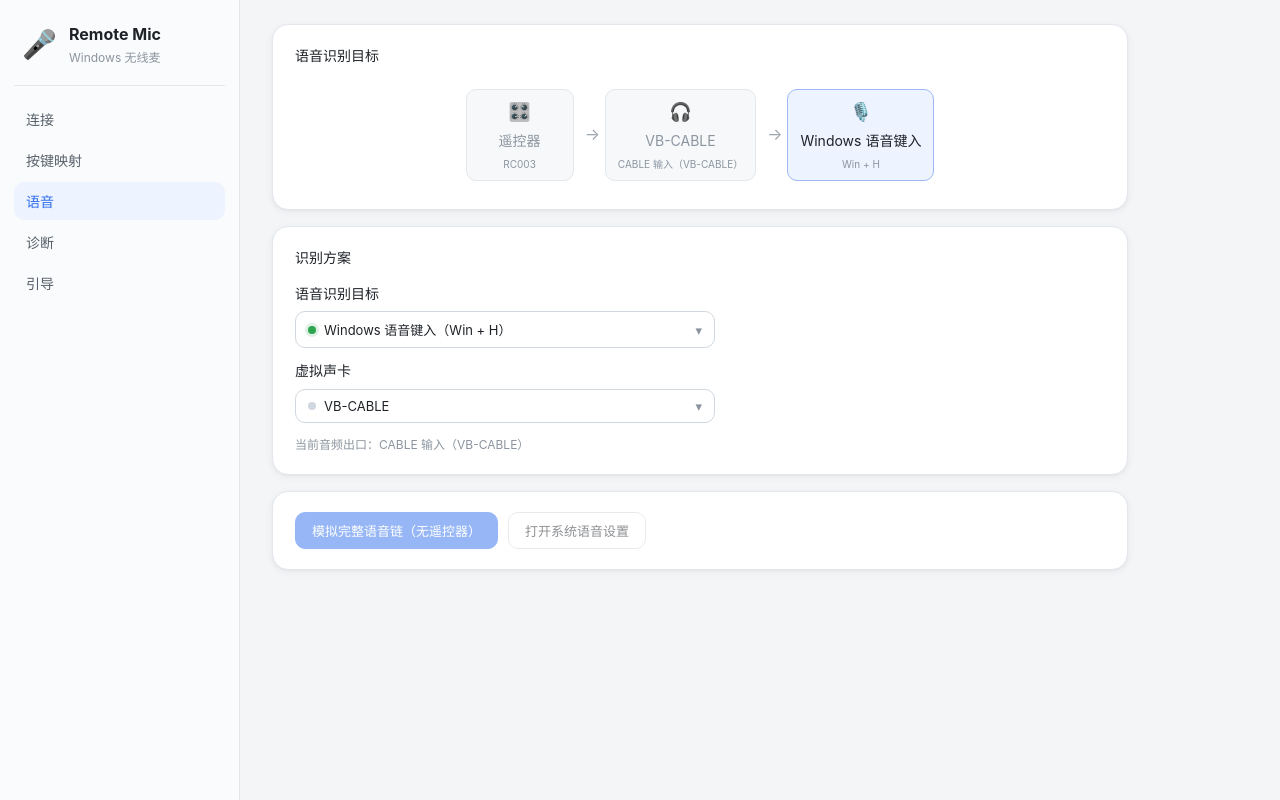
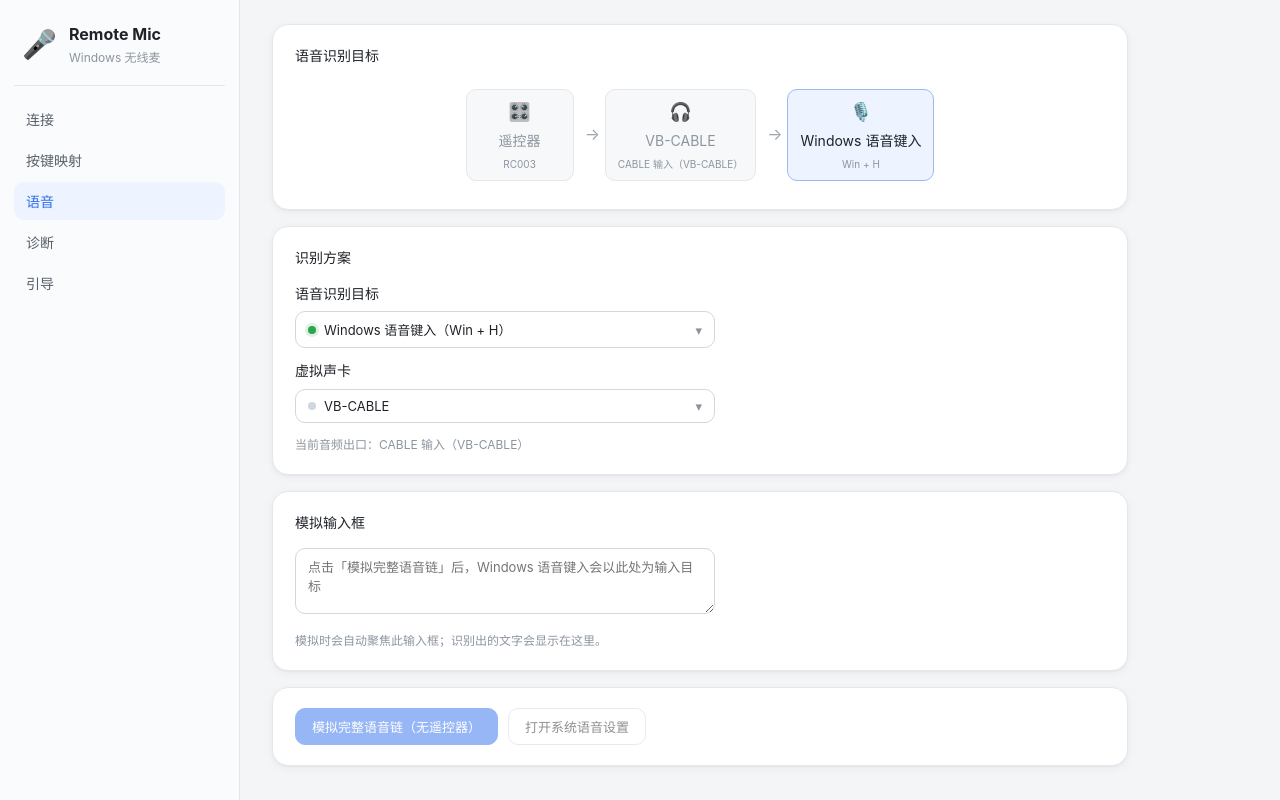
Before and after one commit to poluce/windows-remote-mic, a React (Vite) app: page / in a window 1280 px wide. Both pictures are taken after a click on the button "语音". Built offline with nearby package versions, Linux system fonts and the light colour scheme.

Commit message:
语音页增加模拟输入框避免 Win+H 无文本框提示

```diff
--- a/src/App.css
+++ b/src/App.css
@@ -544,6 +544,26 @@
   margin: 10px 0 0;
 }
 
+.sim-input {
+  width: 100%;
+  max-width: 420px;
+  min-height: 64px;
+  padding: 8px 12px;
+  border-radius: var(--radius-sm);
+  border: 1px solid var(--border-strong);
+  background: var(--surface);
+  color: var(--text);
+  font-size: 13px;
+  font-family: inherit;
+  resize: vertical;
+}
+
+.sim-input:focus {
+  outline: none;
+  border-color: var(--accent);
+  box-shadow: 0 0 0 3px var(--accent-soft);
+}
+
 .current-key {
   text-align: center;
   font-weight: 600;
--- a/src/pages/VoicePage.tsx
+++ b/src/pages/VoicePage.tsx
@@ -32,6 +32,7 @@
   const [targetOpen, setTargetOpen] = useState(false);
   const driverRef = useRef<HTMLDivElement>(null);
   const targetRef = useRef<HTMLDivElement>(null);
+  const simInputRef = useRef<HTMLTextAreaElement>(null);
 
   useEffect(() => {
     if (voiceTarget !== "windows_voice") {
@@ -80,6 +81,7 @@
       setSimResult("浏览器预览：请在桌面应用内模拟");
       return;
     }
+    simInputRef.current?.focus();
     setSimResult("正在模拟：Win+H → 合成语音 → CABLE…");
     try {
       const ret = await invoke<{
@@ -245,6 +247,19 @@
         )}
       </section>
 
+      {voiceTarget === "windows_voice" && (
+        <section className="card">
+          <div className="card-title">模拟输入框</div>
+          <textarea
+            ref={simInputRef}
+            className="sim-input"
+            rows={3}
+            placeholder="点击「模拟完整语音链」后，Windows 语音键入会以此处为输入目标"
+          />
+          <p className="hint">模拟时会自动聚焦此输入框；识别出的文字会显示在这里。</p>
+        </section>
+      )}
+
       <section className="card actions">
         <button className="btn primary" onClick={runVoiceSimulation} disabled={!isTauri()}>
           {voiceTarget === "windows_voice"
```
